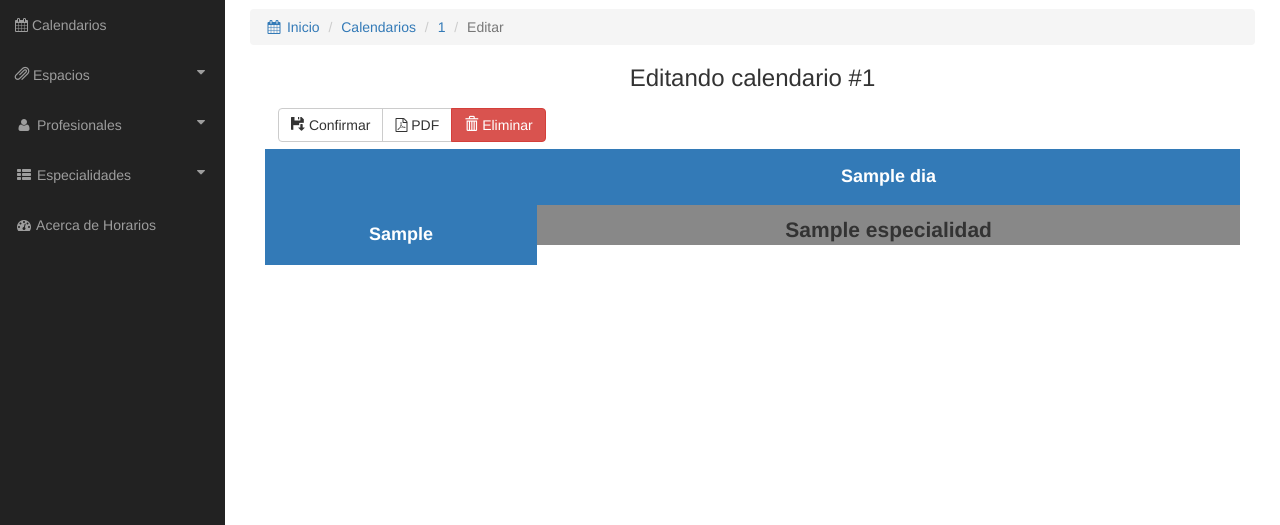
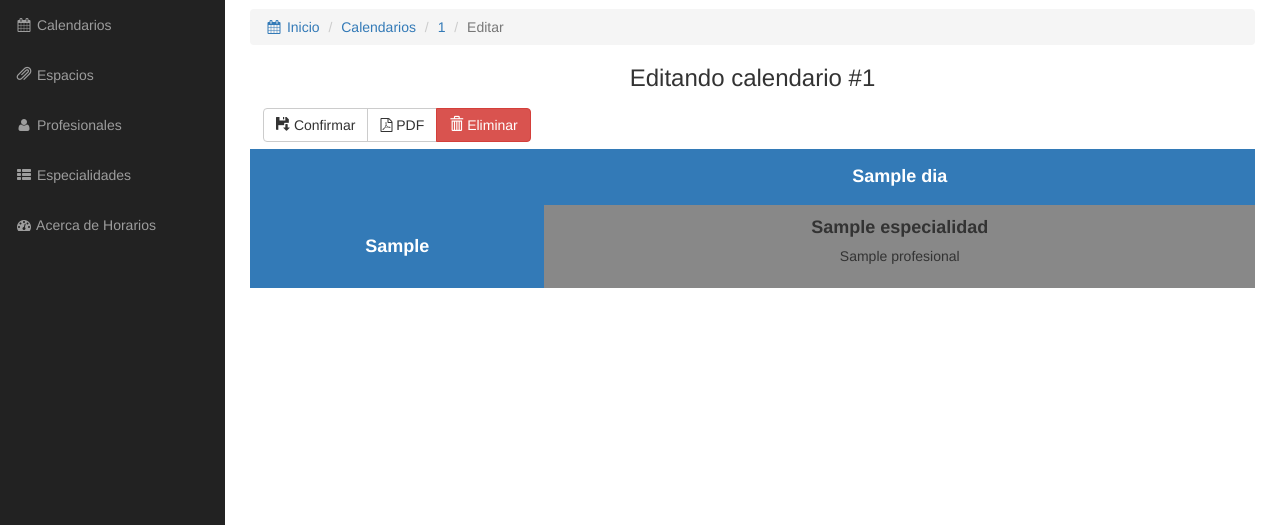
Before and after one commit to yo-alan/horarios, a Django app: template calendario/templates/calendario/edit.html in a window 1280 px wide. Shown: the part 51-576 px from the top of the page. Run offline with Django 3.2, Linux system fonts and the light colour scheme; the template is opened without the code that fills it: most values are stand-ins (such as "Sample title", 1, 10 or a date in 2020); some libraries are stand-ins or nearby versions.

Commit message:
Mejorada la vista de edicion de un calendario. Y estandarizada la barra de herramientas en el modulo de calendarios.

```diff
--- a/calendario/static/calendario/css/custom.css
+++ b/calendario/static/calendario/css/custom.css
@@ -7,16 +7,15 @@ body {
 
 .especialidad {
 	cursor: move;
-	text-align: center;
-    padding-top: 10px;
+    line-height: 28px;
+}
+
+.especialidad > strong {
+	font-size: 18px;
 }
 
 .table tbody > tr > td, .table thead > tr > th {
 	vertical-align: middle;
-}
-
-.table .horario-container {
-    padding: 0px;
 }
 
 ul.profesionales, ul.especialidades, ul.calendarios, ul.restricciones {
--- a/calendario/templates/calendario/edit.html
+++ b/calendario/templates/calendario/edit.html
@@ -35,6 +35,11 @@
 
             horario_destino.append(coordinador_origen);
             horario_origen.append(coordinador_destino);
+
+            var background_color_destino = horario_destino.parent().css("background-color");
+
+            horario_destino.parent().css("background-color", horario_origen.parent().css("background-color"));
+            horario_origen.parent().css("background-color", background_color_destino);
         }
 
         function guardar(){
@@ -69,22 +74,6 @@
                     window.location.href = "{% url 'calendario:detail' calendario.id %}";
                 }
             });
-        }
-
-        function eliminar(ev){
-
-            var coordinadorId = ev.dataTransfer.getData("text");
-            var coordinador = document.getElementById(coordinadorId);
-
-            if(coordinador == null)
-                return;
-
-            var nodePadre = coordinador.parentNode;
-
-            if(nodePadre.nodeName == 'DIV'){
-                nodePadre.removeChild(coordinador);
-                nodePadre.parentNode.style.backgroundColor = "white";
-            }
         }
 
         function eliminarCalendario(calendario_id){
@@ -143,14 +132,11 @@
             </div>
         </div>
     </div>
-    <div class="col-xs-12">
     <div class="btn btn-group">
         <a onclick="guardar()" class="btn btn-default" title="Confirmar calendario"><i class="glyphicon glyphicon-floppy-save"></i> Confirmar</a>
         <a href="{% url 'calendario:imprimir' calendario.id %}" class="btn btn-default" title="Generar PDF" target="_blank"><i class="fa fa-file-pdf-o"></i> PDF</a>
         <a onclick="eliminarCalendario({{ calendario.id }})" class="btn btn-danger" title="Eliminar este calendario"><i class="glyphicon glyphicon-trash"></i> Eliminar</a>
     </div>
-    </div>
-    <div class="col-xs-12">
     <table class="table calendario">
         <thead>
             <tr class="bg-primary">
@@ -172,10 +158,12 @@
                     </h4>
                 </td>
             {% for horario in franja_horaria %}
-                            <td class="text-center horario-container">
+                <td class="text-center" style="background-color: {{ horario.coordinador.especialidad.color }}">
                     <div id="{{ horario.id }}" name="horario" ondrop="drop(event)" ondragover="allowDrop(event)">
-                                    <p id="{{ horario.coordinador.id }}" draggable="true" ondragstart="drag(event)" class="lead especialidad" style="background-color: {{ horario.coordinador.especialidad.color }}">
+                        <p id="{{ horario.coordinador.id }}" draggable="true" ondragstart="drag(event)" class="especialidad">
                             <strong>{{ horario.coordinador.especialidad }}</strong>
+                            <br>
+                            {{ horario.coordinador.profesional }}
                         </p>
                     </div>
                 </td>
@@ -184,5 +172,4 @@
         {% endfor %}
         </tbody>
     </table>
-    </div>
 {% endblock %}
--- a/templates/admin/base.html
+++ b/templates/admin/base.html
@@ -66,40 +66,16 @@
                 <div class="collapse navbar-collapse navbar-ex1-collapse">
                     <ul class="nav navbar-nav side-nav">
                         <li>
-                            <a href="{% url 'calendario:all' %}"><i class="fa fa-calendar"></i> Calendarios</a>
+                            <a href="{% url 'calendario:all' %}"><i class="fa fa-fw fa-calendar"></i> Calendarios</a>
                         </li>
                         <li>
-                            <a href="javascript:;" data-toggle="collapse" data-target="#espacio"><i class="glyphicon glyphicon-paperclip"></i> Espacios <i class="fa fa-fw fa-caret-down pull-right"></i></a>
-                            <ul id="espacio" class="collapse">
-                                <li>
-                                    <a href="{% url 'calendario:espacio_add' %}">Agregar nuevo...</a>
-                                </li>
-                                <li>
-                                    <a href="{% url 'calendario:espacio_all' %}">Ver todos</a>
-                                </li>
-                            </ul>
+                            <a href="{% url 'calendario:espacio_all' %}"><i class="glyphicon fa-fw glyphicon-paperclip"></i> Espacios</a>
                         </li>
                         <li>
-                            <a href="javascript:;" data-toggle="collapse" data-target="#profesional"><i class="fa fa-fw fa-user"></i> Profesionales <i class="fa fa-fw fa-caret-down pull-right"></i></a>
-                            <ul id="profesional" class="collapse">
-                                <li>
-                                    <a href="{% url 'calendario:profesional_add' %}">Agregar nuevo...</a>
-                                </li>
-                                <li>
-                                    <a href="{% url 'calendario:profesional_all' %}">Ver todos</a>
-                                </li>
-                            </ul>
+                            <a href="{% url 'calendario:profesional_all' %}"><i class="fa fa-fw fa-user"></i> Profesionales</a>
                         </li>
                         <li>
-                            <a href="javascript:;" data-toggle="collapse" data-target="#especialidad"><i class="fa fa-fw fa-th-list"></i> Especialidades <i class="fa fa-fw fa-caret-down pull-right"></i></a>
-                            <ul id="especialidad" class="collapse">
-                                <li>
-                                    <a href="{% url 'calendario:especialidad_add' %}">Agregar nueva...</a>
-                                </li>
-                                <li>
-                                    <a href="{% url 'calendario:especialidad_all' %}">Ver todas</a>
-                                </li>
-                            </ul>
+                            <a href="{% url 'calendario:especialidad_all' %}"><i class="fa fa-fw fa-th-list"></i> Especialidades</a>
                         </li>
                         <li>
                             <a href="{% url 'calendario:acerca' %}"><i class="fa fa-fw fa-dashboard"></i> Acerca de Horarios</a>
```
Also changed, not shown: calendario/templates/calendario/add.html (+4 -10 lines), calendario/templates/calendario/detail.html (+5 -9 lines). Lines whose indentation alone changed are shown as unchanged.
